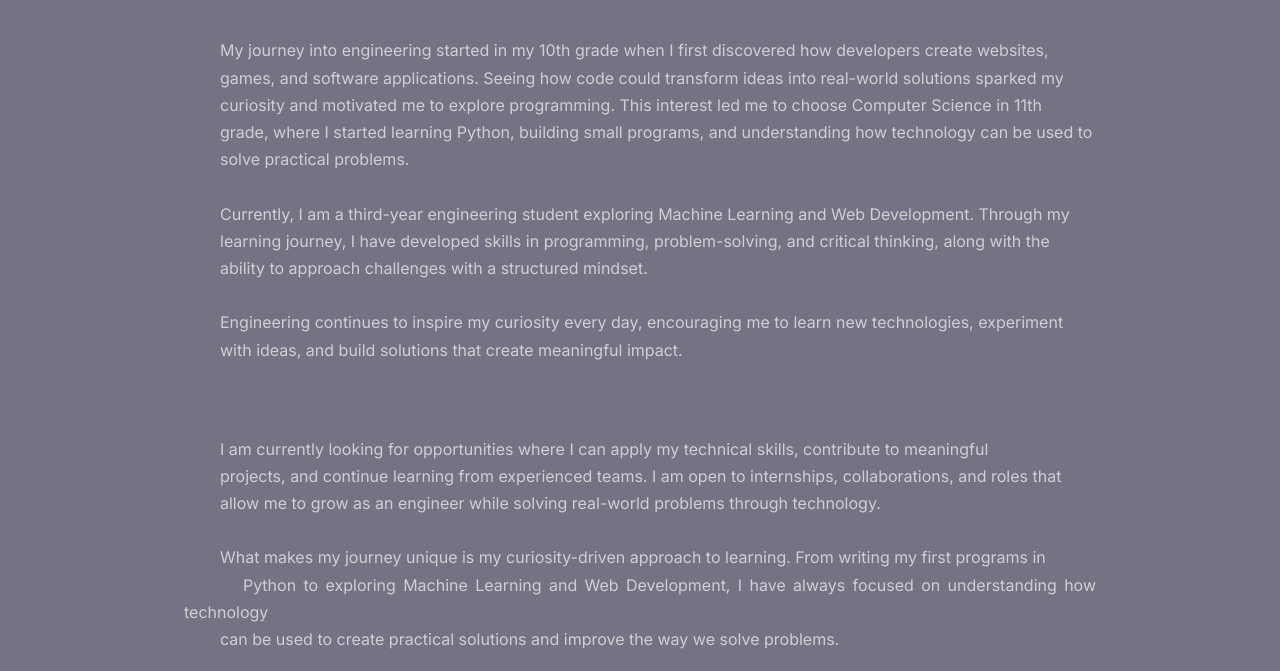
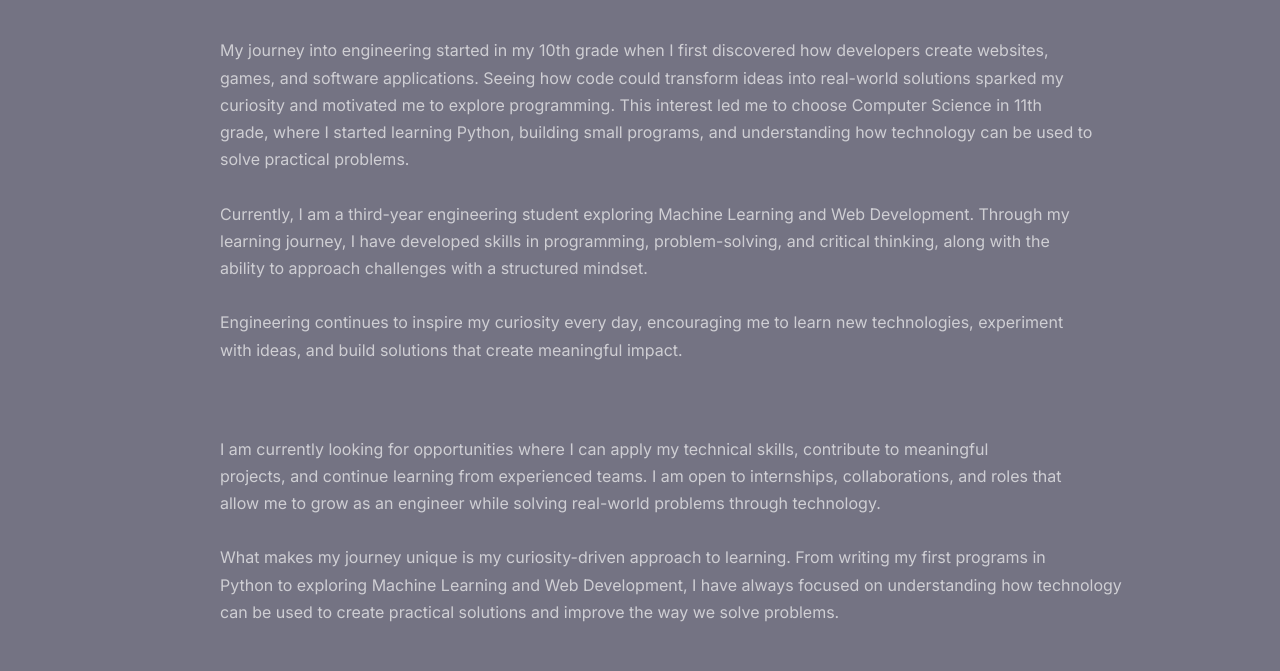
Before and after one commit to STYM-TIWARI08/MY-PORTFOLIO, a plain HTML site: page about.html in a window 1280 px wide. Shown: the part 281-952 px from the top of the page. Drawn offline with Linux system fonts and the light colour scheme.

Commit message:
Update style.css

```diff
--- a/style.css
+++ b/style.css
@@ -249,7 +249,7 @@ img { max-width: 100%; display: block; }
 
 /* ============ ABOUT PAGE ============ */
 .about-body pre {
-  white-space: pre-wrap;       /* wrap long lines instead of overflowing */
+      /* wrap long lines instead of overflowing */
   word-wrap: normal;      /* break long words if needed */
 
   font-family: var(--font-body);  /* optional: switch off monospace on mobile */
```
